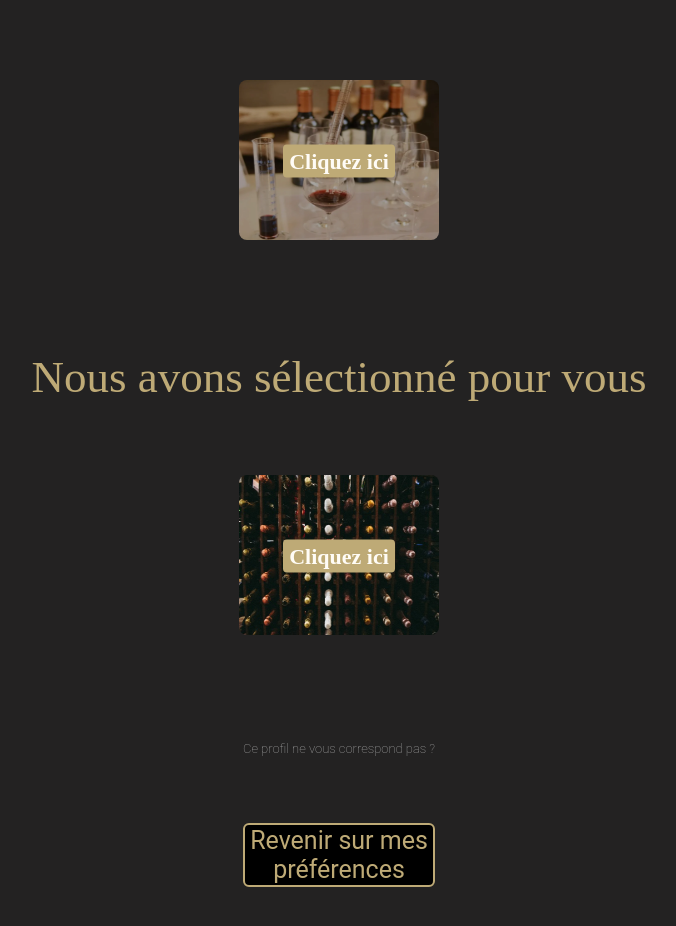
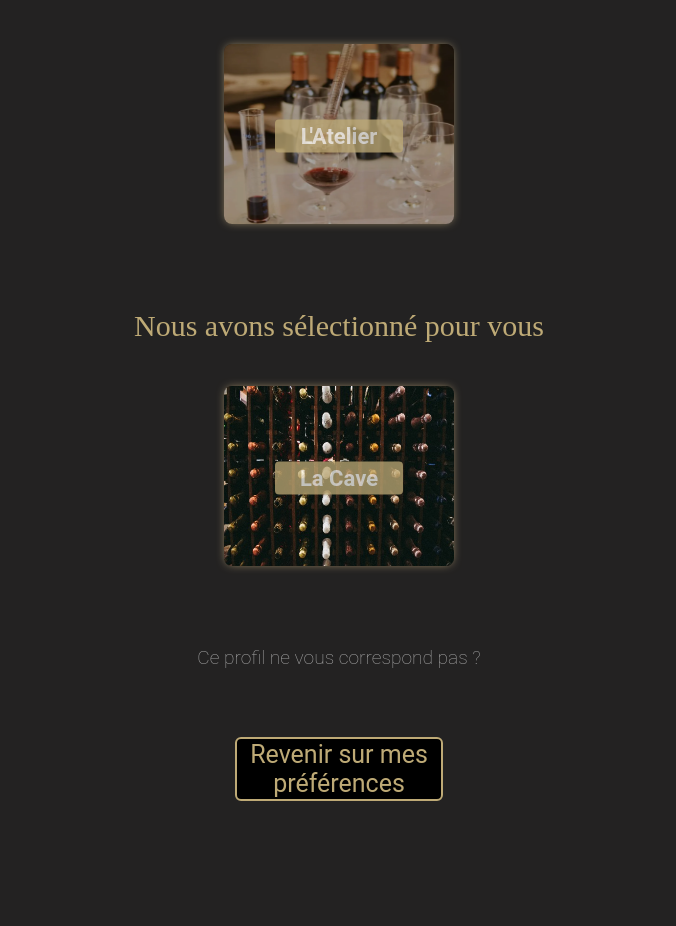
Before and after one commit to Mogwaie/Inovin, a React (Vite) app in the folder frontend/: page /degustation-profile in a window 1280 px wide. Shown: the part 500-1426 px from the top of the page, without its empty margins (301-977 px from the left). After the commit the page ends 1365 px from the top, so only its background shows below. Built offline with nearby package versions, Linux system fonts and the light colour scheme.

Commit message:
Responsively Done

```diff
--- a/frontend/src/assets/styles/pages/_degustation-profile.scss
+++ b/frontend/src/assets/styles/pages/_degustation-profile.scss
@@ -18,8 +18,9 @@
 
   p {
     width: 70%;
-    margin: auto;
+    margin: 0 auto 3% auto;
     text-align: center;
+    font-family: $app-primary-font;
   }
 }
 
@@ -35,14 +36,16 @@
   }
 
   h3 {
-    margin: 5% auto 5% auto;
+    margin: 3% auto 3% auto;
     color: $app-primary-font-color;
   }
 
   img {
+    box-shadow: 0px 0px 10px -2px #b19c71;
     width: 200px;
     height: 160px;
     border-radius: 8px;
+
     cursor: pointer;
   }
   .selection-text {
@@ -52,23 +55,23 @@
     transform: translate(-50%, -50%);
     color: $app-supporting-color;
     background-color: $app-primary-font-color;
+    opacity: 75%;
     border-radius: 4px;
     font-size: 22px;
     font-weight: bold;
     text-align: center;
     pointer-events: none;
     position: relative;
+    font-family: $app-primary-font;
   }
 }
 
 h4 {
   text-align: center;
-  margin: 5% auto 0% auto;
+  margin: 3% auto 0% auto;
   color: $font-family-title-color;
   font-weight: lighter;
-  font-size: small;
-}
-.image-container {
+  font-size: 1rem;
 }
 
 .button-deg {
@@ -79,3 +82,61 @@ h4 {
     width: 12rem;
   }
 }
+
+@media screen and (min-width: $app-tablet) {
+  .assemblez-vin,
+  .selection-vin {
+    h3 {
+      font-size: 30px;
+    }
+
+    img {
+      width: 230px;
+      height: 180px;
+    }
+
+    .selection-text {
+      width: 8rem;
+      top: -95px;
+    }
+  }
+
+  h4 {
+    font-size: 1.2rem;
+  }
+    .button-deg {
+    Button {
+      width: 13rem;
+    }
+  }
+}
+
+@media screen and (min-width: $app-desktop-medium) {
+  .assemblez-vin,
+  .selection-vin {
+    h3 {
+      font-size: 40px;
+    }
+
+    img {
+      width: 350px;
+      height: 280px;
+    }
+
+    .selection-text {
+      width: 9rem;
+      top: -145px;
+      font-size: 32px;
+    }
+  }
+
+  h4 {
+    font-size: 1.7rem;
+  }
+
+  .button-deg {
+    Button {
+      width: 15rem;
+    }
+  }
+}
--- a/frontend/src/pages/DegustationProfile.jsx
+++ b/frontend/src/pages/DegustationProfile.jsx
@@ -29,7 +29,7 @@ function DegustationProfile() {
         <div>
           <a href="/test">
             <img src={Assemblage} alt="empty" />
-            <p className="selection-text"> Cliquez ici </p>
+            <p className="selection-text"> L'Atelier </p>
           </a>
         </div>
       </div>
@@ -37,7 +37,7 @@ function DegustationProfile() {
         <h3 className="title-h3">Nous avons sélectionné pour vous</h3>
         <a href="/test">
           <img src={ShopCave} alt="empty" />
-          <p className="selection-text"> Cliquez ici </p>
+          <p className="selection-text"> La Cave </p>
         </a>
       </div>
       <h4 className="title-h4">Ce profil ne vous correspond pas ?</h4>
```
